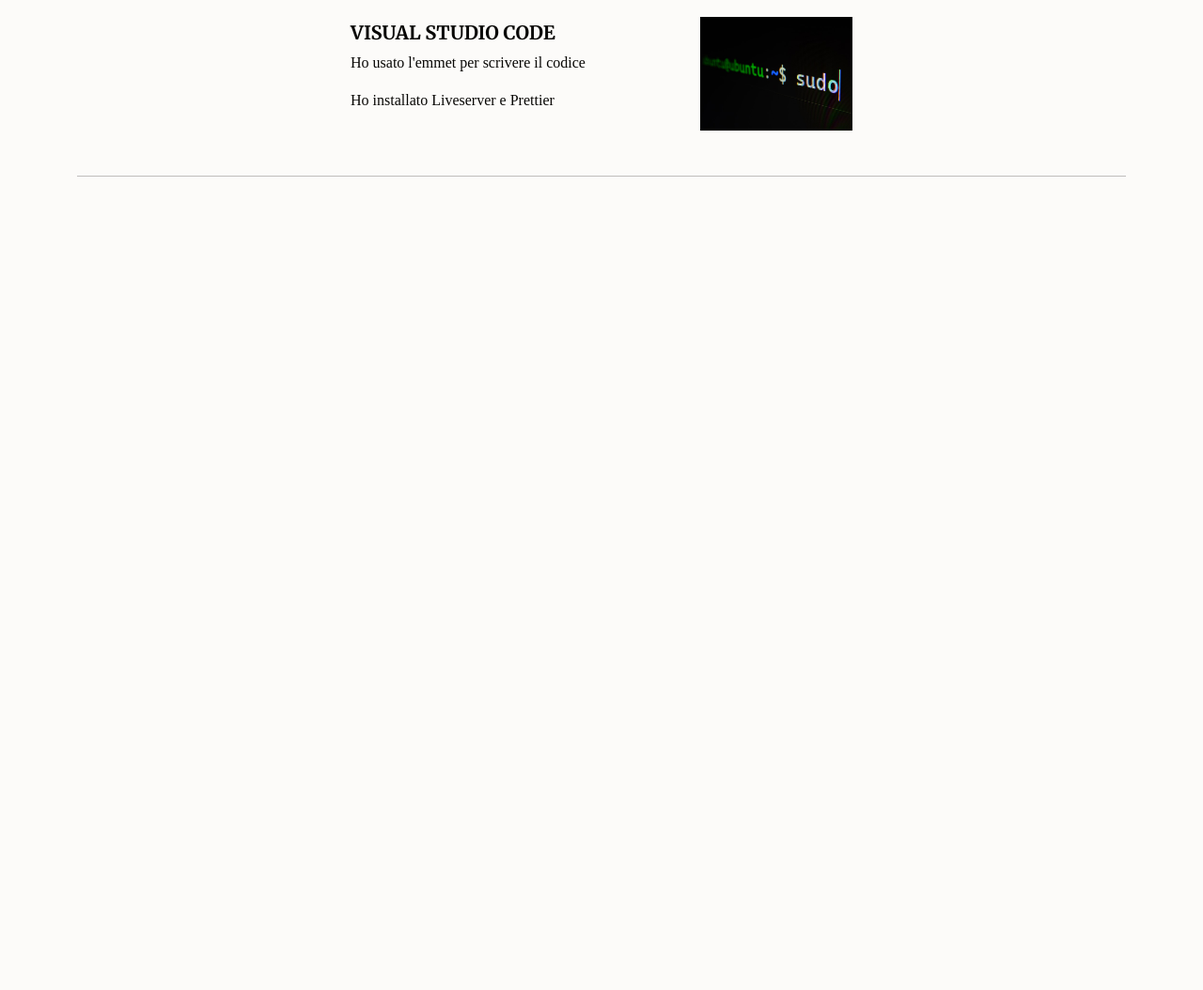
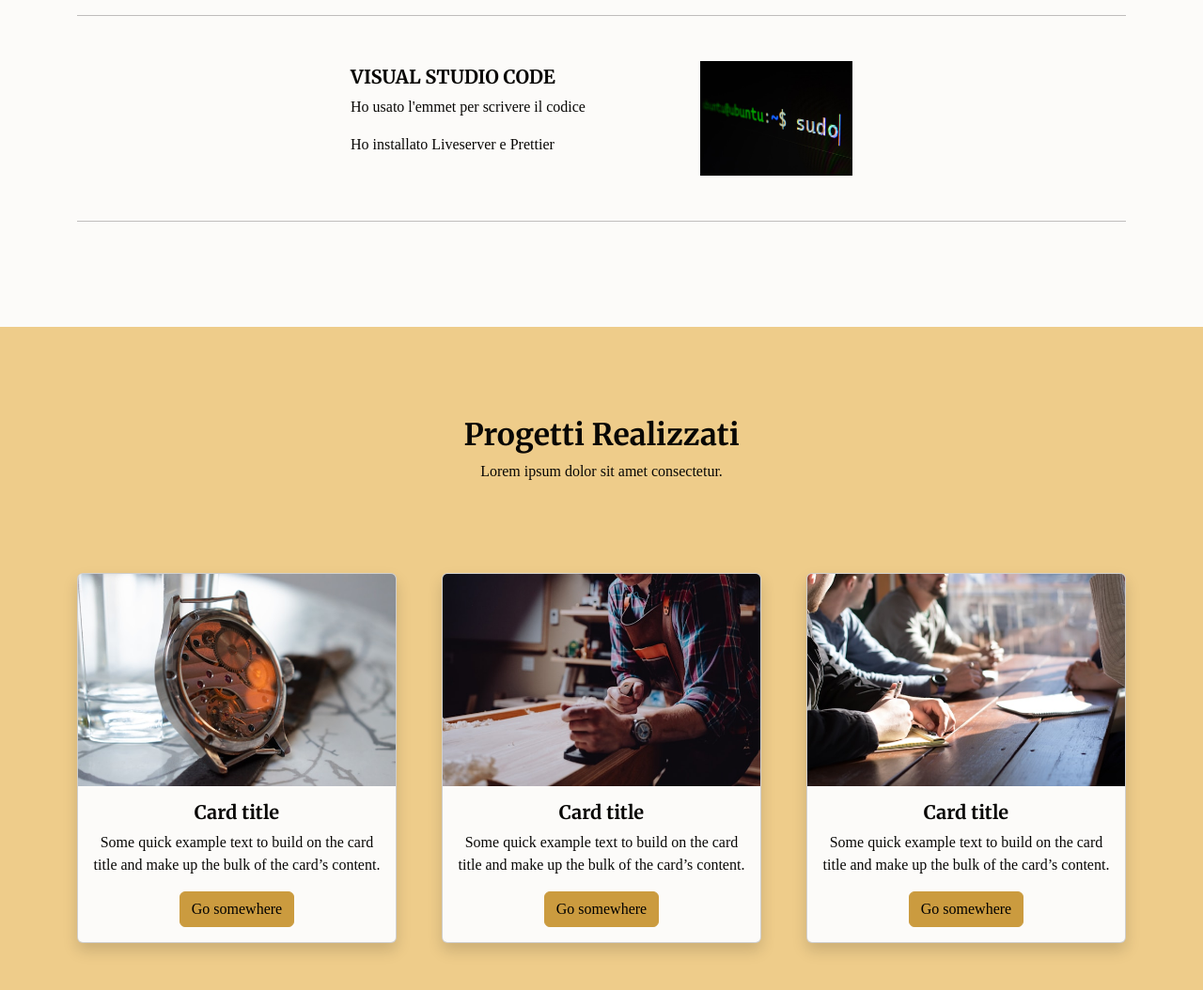
Before and after one commit to Gaetano1709/sitopersonale, a website built with Vite: page index.html in a window 1280 px wide. Shown: the part 1746-2800 px from the top of the page at 94% size. Before the commit the page ends 2046 px from the top, so only its background shows below. Built offline with nearby package versions, Linux system fonts and the light colour scheme; a web font is replaced by a local one.

Commit message:
Ho aggiunto la sezione portfolio e le librerie lightbox e gsap

```diff
--- a/index.html
+++ b/index.html
@@ -7,6 +7,7 @@
     <title>lezione22</title>
     <link rel="preconnect" href="https://fonts.bunny.net">
 <link href="https://fonts.bunny.net/css?family=merriweather:700|merriweather-sans:400" rel="stylesheet" />
+<link rel="stylesheet" href="https://cdnjs.cloudflare.com/ajax/libs/lightbox2/2.11.5/css/lightbox.min.css" integrity="sha512-xtV3HfYNbQXS/1R1jP53KbFcU9WXiSA1RFKzl5hRlJgdOJm4OxHCWYpskm6lN0xp0XtKGpAfVShpbvlFH3MDAA==" crossorigin="anonymous" referrerpolicy="no-referrer" />
   </head>
   <body>
     <header>
@@ -122,10 +123,10 @@
   <div class="container py-5">
     <h2>Strumenti Utilizzati</h2>
     <p>Lorem ipsum dolor sit amet consectetur.</p>
-    <hr>
+    <hr class="mt-5">
     <div class="row text-start my-5 align-items-center w-50 mx-auto">
       <div class="col-12 col-lg-6">
-<img src="assets/images/strumenti/vscode.svg" class="img-fluid" alt="" >
+<img src="assets/images/strumenti/vscode.svg" width="50%" alt="" >
       </div>
       <div class="col-12 col-lg-6">
 <h5>VISUAL STUDIO CODE</h5>
@@ -147,7 +148,50 @@
     <hr>
   </div>
 </section>
+<section id="portfolio" class="w-100 py-5 bg-secondary text-center">
+  <div class="container py-5">
+    <h2>Progetti Realizzati</h2>
+    <p>Lorem ipsum dolor sit amet consectetur.</p>
+    <div class="row mt-5 g-5">
+      <div class="col-12 col-lg-4">
+        <div class="card shadow" style="width: 100%;">
+          <a href="assets/images/portfolio/portfolio-1.jpg" data-lightbox="image-1" data-title="My caption">
+  <img src="assets/images/portfolio/portfolio-1.jpg" class="card-img-top" alt="..."></a>
+  <div class="card-body">
+    <h5 class="card-title">Card title</h5>
+    <p class="card-text">Some quick example text to build on the card title and make up the bulk of the card’s content.</p>
+    <a href="#" class="btn btn-primary">Go somewhere</a>
+  </div>
+</div>
+      </div>
+      <div class="col-12 col-lg-4">
+        <div class="card shadow" style="width: 100%;">
+  <a href="assets/images/portfolio/portfolio-2.jpg" data-lightbox="image-2" data-title="My caption">
+  <img src="assets/images/portfolio/portfolio-2.jpg" class="card-img-top" alt="..."></a>
+  <div class="card-body">
+    <h5 class="card-title">Card title</h5>
+    <p class="card-text">Some quick example text to build on the card title and make up the bulk of the card’s content.</p>
+    <a href="#" class="btn btn-primary">Go somewhere</a>
+  </div>
+</div>
+      </div>
+      <div class="col-12 col-lg-4">
+        <div class="card shadow" style="width: 100%;">
+  <a href="assets/images/portfolio/portfolio-3.jpg" data-lightbox="image-3" data-title="My caption">
+  <img src="assets/images/portfolio/portfolio-3.jpg" class="card-img-top" alt="..."></a>
+  <div class="card-body">
+    <h5 class="card-title">Card title</h5>
+    <p class="card-text">Some quick example text to build on the card title and make up the bulk of the card’s content.</p>
+    <a href="#" class="btn btn-primary">Go somewhere</a>
+  </div>
+</div>
+      </div>
+    </div>
+  </div>
+</section>
     </main>
     <script type="module" src="/src/main.js"></script>
+    <script src="https://cdnjs.cloudflare.com/ajax/libs/lightbox2/2.11.5/js/lightbox-plus-jquery.min.js" integrity="sha512-/IJVg2oav2TggiFftaMSPgttHNmgu/0RSGP64Nm7wqYwjkxj4hAHLRMJi3QNTa22f4pIkvTsCpB848HEilV6MA==" crossorigin="anonymous" referrerpolicy="no-referrer"></script>
+    <script src="https://cdnjs.cloudflare.com/ajax/libs/lightbox2/2.11.5/js/lightbox.min.js" integrity="sha512-KbRFbjA5bwNan6DvPl1ODUolvTTZ/vckssnFhka5cG80JVa5zSlRPCr055xSgU/q6oMIGhZWLhcbgIC0fyw3RQ==" crossorigin="anonymous" referrerpolicy="no-referrer"></script>
   </body>
 </html>
--- a/package.json
+++ b/package.json
@@ -15,6 +15,7 @@
   "dependencies": {
     "@fortawesome/fontawesome-free": "^7.1.0",
     "bootstrap": "^5.3.8",
-    "bootstrap-icons": "^1.13.1"
+    "bootstrap-icons": "^1.13.1",
+    "gsap": "^3.14.2"
   }
 }
--- a/src/main.js
+++ b/src/main.js
@@ -1,7 +1,6 @@
 // Import our custom CSS
 import "/src/style.scss";
 import "bootstrap-icons/font/bootstrap-icons.css";
-
 
 // Import all of Bootstrap’s JS
 //import * as bootstrap from "bootstrap";
@@ -10,7 +9,7 @@ import "bootstrap-icons/font/bootstrap-icons.css";
 
 // import 'bootstrap/js/dist/alert';
 import "bootstrap/js/dist/button";
-import 'bootstrap/js/dist/carousel';
+import "bootstrap/js/dist/carousel";
 import "bootstrap/js/dist/collapse";
 // import 'bootstrap/js/dist/dropdown';
 //import 'bootstrap/js/dist/modal';
@@ -20,3 +19,20 @@ import "bootstrap/js/dist/collapse";
 // import 'bootstrap/js/dist/tab';
 // import 'bootstrap/js/dist/toast';
 // import 'bootstrap/js/dist/tooltip';
+
+import { gsap } from "gsap";
+
+import { ScrollTrigger } from "gsap/ScrollTrigger";
+
+gsap.registerPlugin(ScrollTrigger);
+
+gsap.from("#hero .col-12:first-child", {
+
+    x: -500,
+    duration: 1
+})
+
+gsap.from("#hero .col-12:last-child", {
+    x: 500,
+    duration: 1
+})
```
Also changed, not shown: public/assets/images/portfolio/portfolio-1.jpg (added), public/assets/images/portfolio/portfolio-2.jpg (added), public/assets/images/portfolio/portfolio-3.jpg (added), 1 other file.
